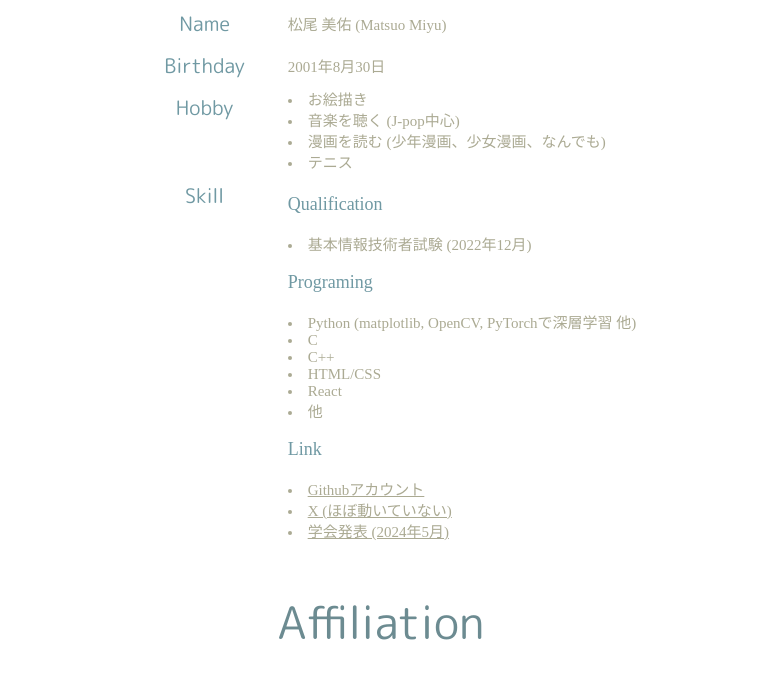
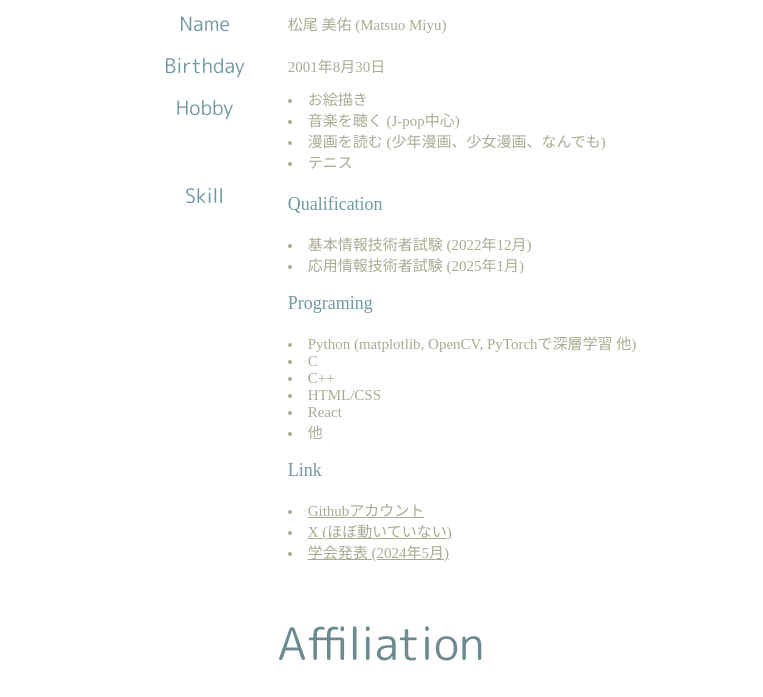
Before and after one commit to MiyuMatsuo30/portfolio, a plain HTML site: page index.html in a window 1280 px wide. Shown: the part 713-1410 px from the top of the page, without its empty margins (259-1022 px from the left). Drawn offline with Linux system fonts and the light colour scheme.

Commit message:
Update index.html

```diff
--- a/index.html
+++ b/index.html
@@ -57,6 +57,7 @@
 							<td>
 								<p>Qualification</p>
 									<li>基本情報技術者試験 (2022年12月)</li>
+									<li>応用情報技術者試験 (2025年1月)</li>
 								<p>Programing</p>
 									<li>Python (matplotlib, OpenCV, PyTorchで深層学習 他)</li>
 									<li>C</li>
```
